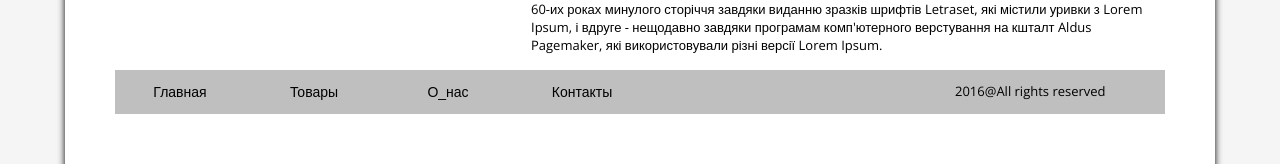
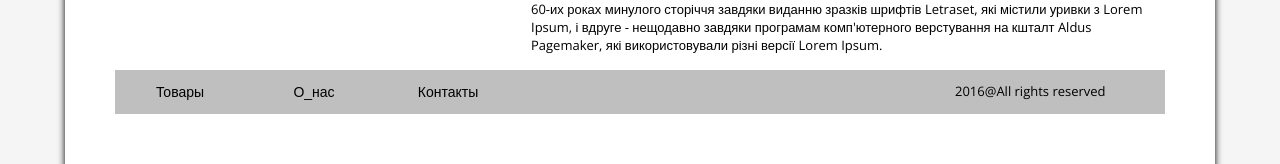
Before and after one commit to Rytoff/my_HW, a plain HTML site: page dz03/index.html in a window 1280 px wide. Shown: the part 705-869 px from the top of the page. Drawn offline with nearby package versions, Linux system fonts and the light colour scheme.

Commit message:
markup & style changed a little

```diff
--- a/dz03/css/main.css
+++ b/dz03/css/main.css
@@ -63,6 +63,7 @@ header h1	{
 }
 .left_nav li:hover	{
 	background-color: #f5f5f5;
+
 }
 .main_pic	{
 	width: 650px;
--- a/dz03/index.html
+++ b/dz03/index.html
@@ -41,7 +41,7 @@
 			</article>
 			<footer class="clearfix">
 				<ul class="bottom_nav">
-						<li>Главная</li>
+				<!--		<li>Главная</li>-->
 						<li>Товары</li>
 						<li>О_нас</li>
 						<li>Контакты</li>
```
